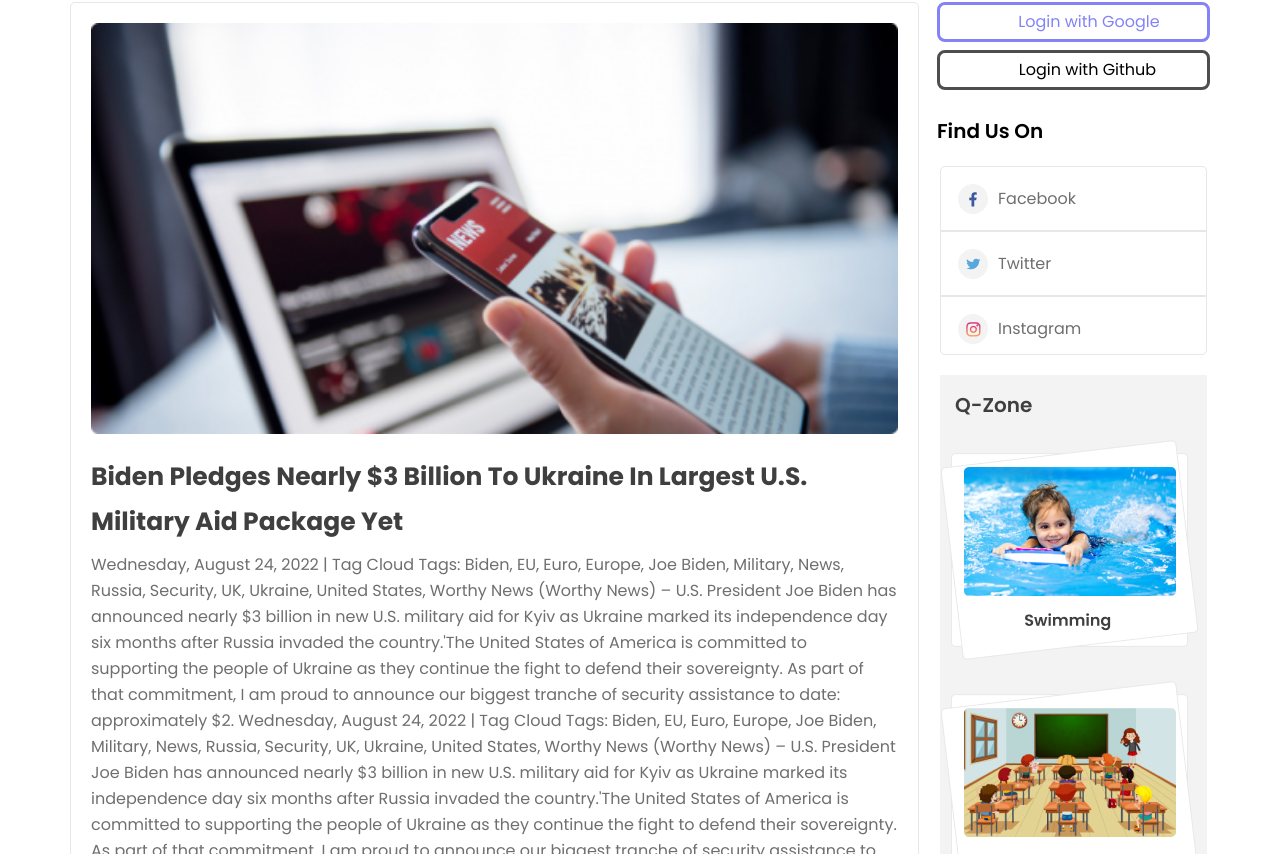
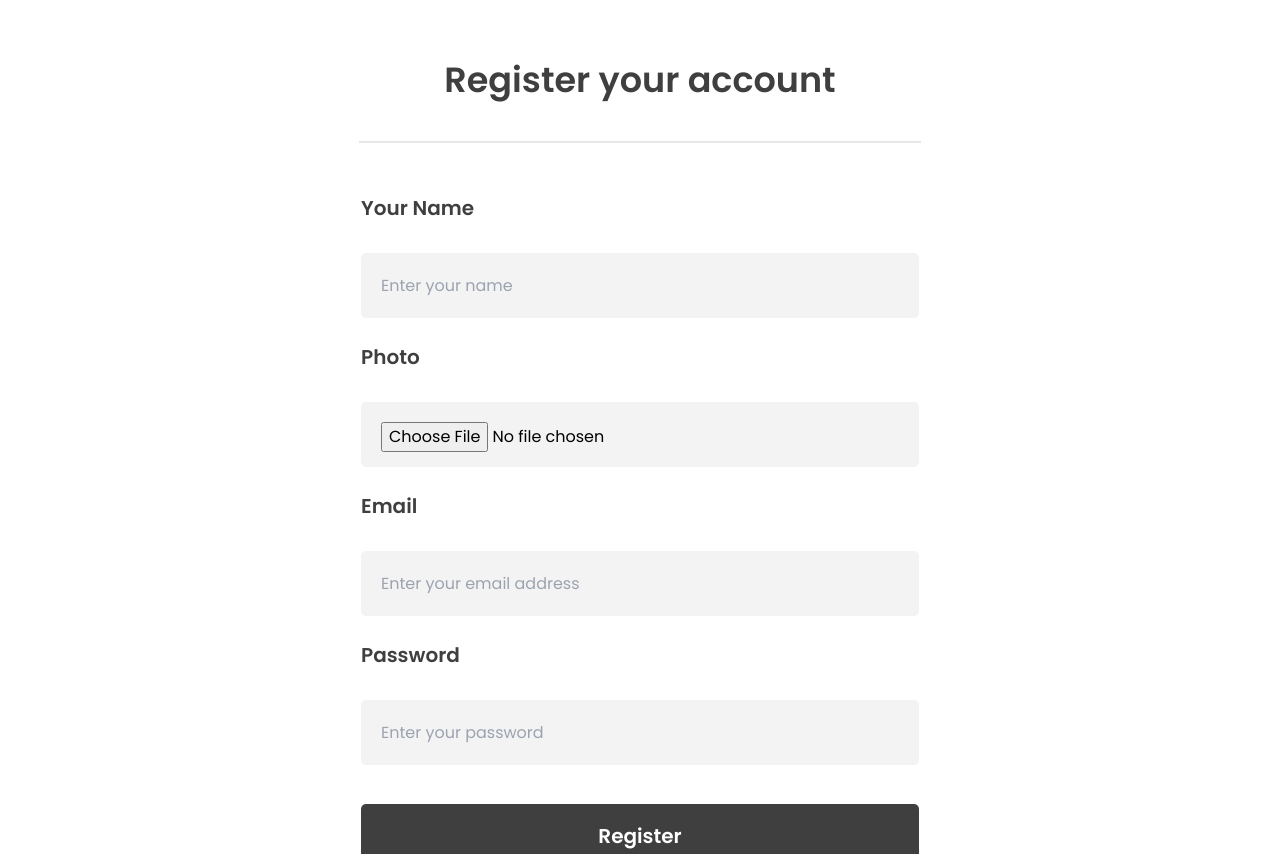
Before and after one commit to mriduldas07/news-portal, a React (Vite) app: page /register in a window 1280 px wide. Shown: the part 266-1120 px from the top of the page. Built offline with nearby package versions, Linux system fonts and the light colour scheme; some icons are missing.

Commit message:
register

```diff
--- a/src/App.css
+++ b/src/App.css
@@ -21,3 +21,20 @@ li:hover {
   justify-content: center;
   align-items: center;
 }
+
+/* input for auth like login and register route */
+.input_auth {
+  width: 558px;
+  height: 65px;
+  background-color: #f3f3f3;
+  border-radius: 5px;
+  padding: 20px;
+}
+
+.label_auth {
+  font-weight: 600;
+  font-size: 20px;
+  line-height: 30px;
+  color: #403f3f;
+  margin-bottom: 15px;
+}
--- a/src/App.jsx
+++ b/src/App.jsx
@@ -3,6 +3,8 @@ import "./App.css";
 import Topbar from "./components/Topbar";
 import Home from "./pages/Home";
 import DetailsNews from "./pages/DetailsNews";
+import Login from "./pages/Login";
+import Register from "./pages/Register";
 
 function App() {
   return (
@@ -11,6 +13,8 @@ function App() {
       <Routes>
         <Route path="/" element={<Home />} />
         <Route path="/:newsId" element={<DetailsNews />} />
+        <Route path="/login" element={<Login />} />
+        <Route path="/register" element={<Register />} />
       </Routes>
     </div>
   );
--- /dev/null
+++ b/src/pages/Login.jsx
@@ -0,0 +1,5 @@
+import React from "react";
+
+export default function Login() {
+  return <div>Login</div>;
+}
--- /dev/null
+++ b/src/pages/Register.jsx
@@ -0,0 +1,60 @@
+import React from "react";
+import Navbar from "../components/Navbar";
+
+export default function Register() {
+  return (
+    <div>
+      <Navbar />
+      <form>
+        <div className="w-[752px] h-[981px] bg-[#FFFFFF] border-[1px] border-[#FFFFFF] rounded-[5px] mx-auto">
+          <h2 className="text-center font-semibold text-[35px] text-[#403F3F] mt-[58px] mb-[10px]">
+            Register your account
+          </h2>
+          <br />
+          <div className="border-[1px] border-[#E7E7E7] w-[75%] mx-auto"></div>
+          <div className="flex flex-col gap-[24px] mt-[50px]">
+            <div className="flex flex-col gap-[15px] mx-auto">
+              <label className="label_auth">Your Name</label>
+              <input
+                type="text"
+                placeholder="Enter your name"
+                className="input_auth"
+              />
+            </div>
+            <div className="flex flex-col gap-[15px] mx-auto">
+              <label className="label_auth">Photo</label>
+              <input
+                className="input_auth"
+                type="file"
+                placeholder="Enter a photo"
+              />
+            </div>
+            <div className="flex flex-col gap-[15px] mx-auto">
+              <label className="label_auth">Email</label>
+              <input
+                className="input_auth"
+                type="email"
+                placeholder="Enter your email address"
+              />
+            </div>
+            <div className="flex flex-col gap-[15px] mx-auto">
+              <label className="label_auth">Password</label>
+              <input
+                className="input_auth"
+                type="password"
+                placeholder="Enter your password"
+              />
+            </div>
+            <div className="flex justify-center items-center gap-[15px] mx-auto w-[558px] h-[65px] bg-[#403F3F] rounded-[5px] mt-[15px] cursor-pointer">
+              <input
+                className="text-[#FFFFFF] font-semibold text-[20px] cursor-pointer"
+                type="submit"
+                value="Register"
+              />
+            </div>
+          </div>
+        </div>
+      </form>
+    </div>
+  );
+}
```
